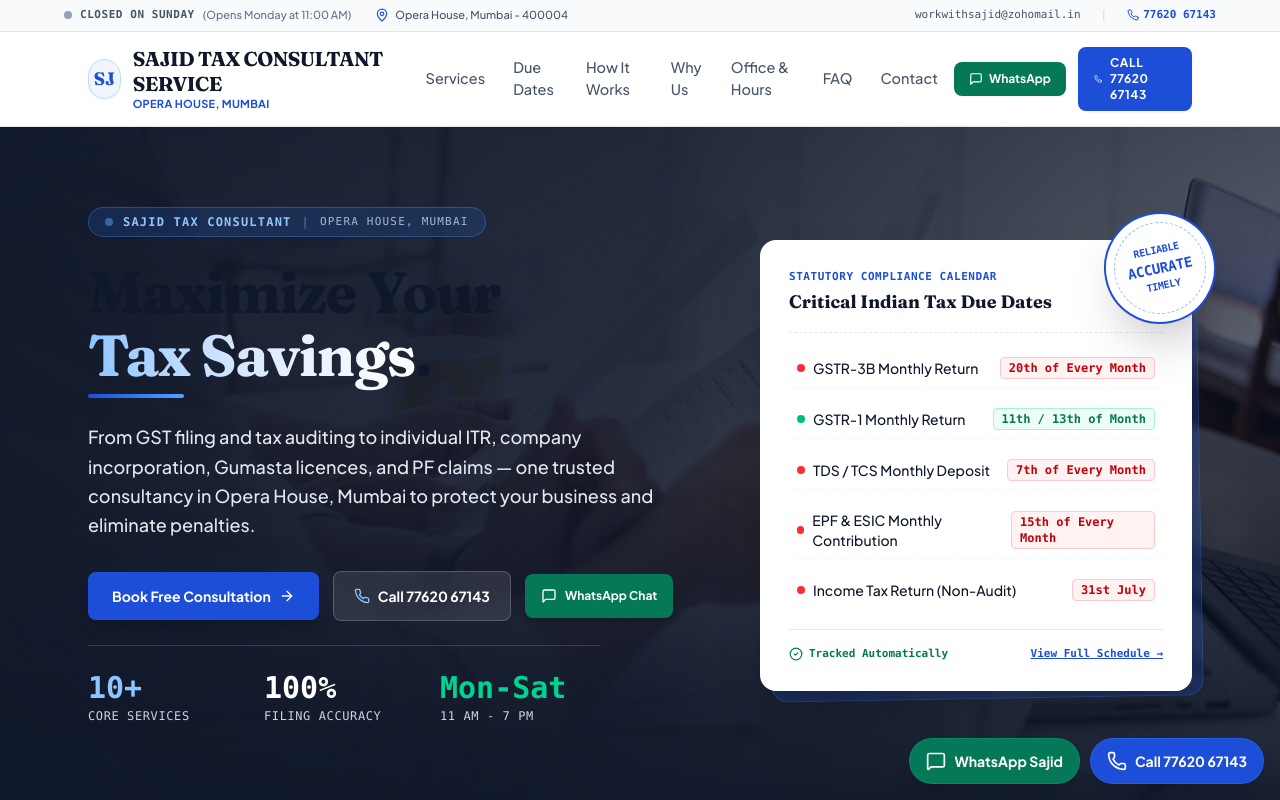
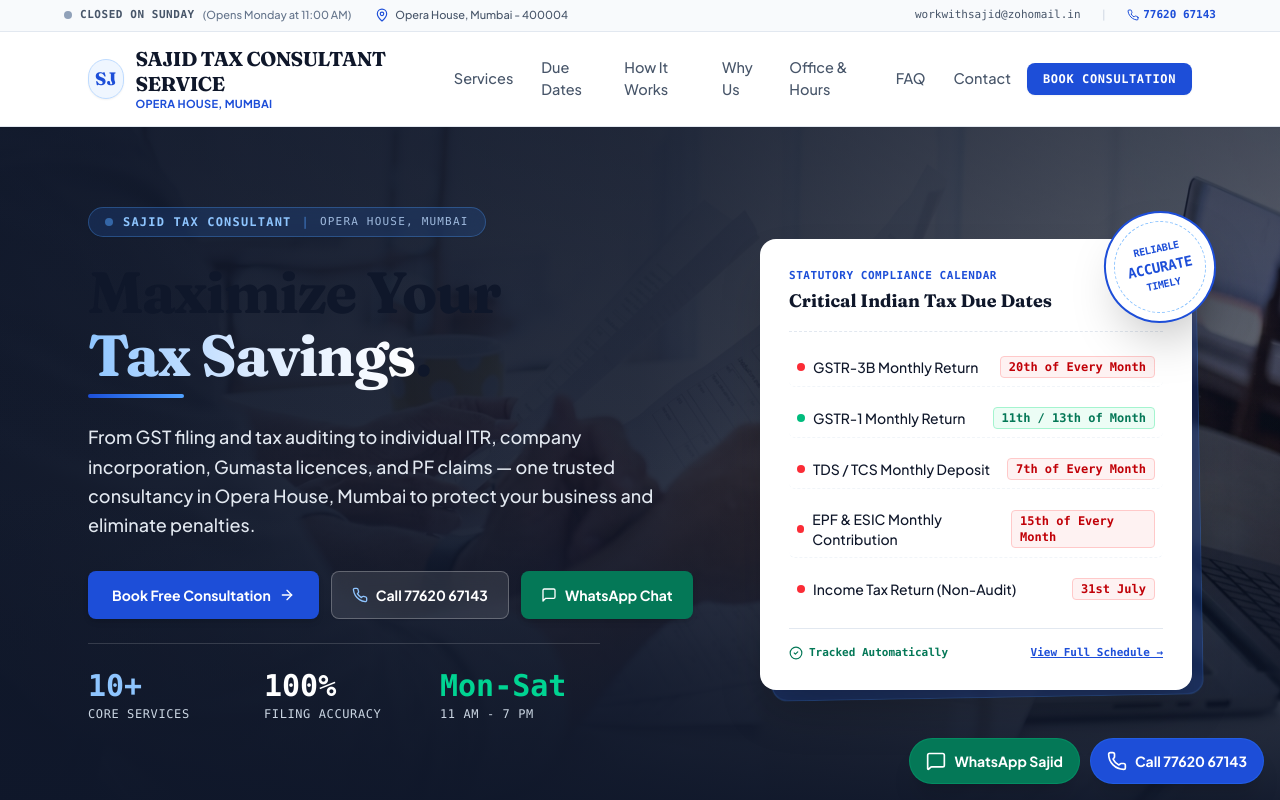
Before and after one commit to Sajidtax/SAJID-TAX-CONSULTANT-SERVICE, a React (Vite) app: page / in a window 1280 px wide. Shown: the top 800 px of the page. Built offline with nearby package versions, Linux system fonts and the light colour scheme.

Commit message:
style(header,hero): remove clumsy header buttons and arrange hero buttons with uniform height and whitespace-nowrap

```diff
--- a/src/components/Header.tsx
+++ b/src/components/Header.tsx
@@ -75,23 +75,13 @@
           <a href="#contact" className="hover:text-[#1d4ed8] transition-colors py-1">Contact</a>
         </nav>
 
-        {/* Fast Action Buttons */}
-        <div className="hidden sm:flex items-center gap-3">
+        {/* Single Sleek Desktop CTA */}
+        <div className="hidden lg:flex items-center">
           <a
-            href={`https://wa.me/${BUSINESS_INFO.phoneClean.replace('+', '')}?text=Hello%20Sajid%20Tax%20Consultant,%20I%20need%20assistance%20with%20accounting%20and%20tax%20services.`}
-            target="_blank"
-            rel="noopener noreferrer"
-            className="inline-flex items-center gap-1.5 px-3.5 py-2 text-xs font-semibold rounded-lg bg-[#047857] text-white hover:bg-[#065f46] transition-all shadow-xs border border-emerald-700/20"
+            href="#contact"
+            className="whitespace-nowrap inline-flex items-center justify-center px-4 py-2 text-xs font-mono font-bold uppercase tracking-wider rounded-lg bg-[#1d4ed8] text-white hover:bg-[#1e40af] transition-all shadow-xs"
           >
-            <MessageSquareIcon className="w-3.5 h-3.5" />
-            <span>WhatsApp</span>
-          </a>
-          <a
-            href={`tel:${BUSINESS_INFO.phoneClean}`}
-            className="inline-flex items-center gap-2 px-4 py-2 text-xs font-bold uppercase tracking-wider rounded-lg bg-[#1d4ed8] text-white hover:bg-[#1e40af] transition-all shadow-xs"
-          >
-            <PhoneIcon className="w-3.5 h-3.5" />
-            <span>Call {BUSINESS_INFO.phone}</span>
+            <span>Book Consultation</span>
           </a>
         </div>
 
--- a/src/components/Hero.tsx
+++ b/src/components/Hero.tsx
@@ -50,11 +50,11 @@
               From GST filing and tax auditing to individual ITR, company incorporation, Gumasta licences, and PF claims — one trusted consultancy in Opera House, Mumbai to protect your business and eliminate penalties.
             </p>
 
-            {/* Quick Action Buttons */}
-            <div className="flex flex-wrap items-center gap-3.5 pt-2">
+            {/* Quick Action Buttons - Harmonious, uniform height, perfectly aligned */}
+            <div className="flex flex-col sm:flex-row flex-wrap items-stretch sm:items-center gap-3 pt-2">
               <a
                 href="#contact"
-                className="inline-flex items-center justify-center gap-2 px-6 py-3.5 rounded-lg bg-[#1d4ed8] text-white font-bold text-sm hover:bg-[#1e40af] transition-all shadow-lg hover:shadow-xl hover:-translate-y-0.5"
+                className="h-12 px-6 rounded-lg bg-[#1d4ed8] hover:bg-[#1e40af] text-white font-bold text-sm flex items-center justify-center gap-2 transition-all shadow-md hover:shadow-lg hover:-translate-y-0.5 whitespace-nowrap"
               >
                 <span>Book Free Consultation</span>
                 <ArrowRightIcon className="w-4 h-4" />
@@ -62,7 +62,7 @@
 
               <a
                 href={`tel:${BUSINESS_INFO.phoneClean}`}
-                className="inline-flex items-center justify-center gap-2 px-5 py-3.5 rounded-lg border border-white/20 text-white bg-white/10 hover:bg-white/20 backdrop-blur-md font-bold text-sm transition-all shadow-xs"
+                className="h-12 px-5 rounded-lg border border-white/25 text-white bg-white/10 hover:bg-white/20 backdrop-blur-md font-semibold text-sm flex items-center justify-center gap-2 transition-all shadow-xs hover:-translate-y-0.5 whitespace-nowrap"
               >
                 <PhoneIcon className="w-4 h-4 text-blue-300" />
                 <span>Call {BUSINESS_INFO.phone}</span>
@@ -72,7 +72,7 @@
                 href={`https://wa.me/${BUSINESS_INFO.phoneClean.replace('+', '')}?text=Hello%20Sajid%20Tax%20Consultant,%20I%20would%20like%20to%20consult%20regarding%20tax%20and%20accounting%20services.`}
                 target="_blank"
                 rel="noopener noreferrer"
-                className="inline-flex items-center justify-center gap-2 px-4 py-3.5 rounded-lg bg-[#047857] hover:bg-[#065f46] text-white font-semibold text-xs transition-all shadow-md"
+                className="h-12 px-5 rounded-lg bg-[#047857] hover:bg-[#065f46] text-white font-semibold text-sm flex items-center justify-center gap-2 transition-all shadow-md hover:-translate-y-0.5 whitespace-nowrap"
               >
                 <MessageSquareIcon className="w-4 h-4 text-white" />
                 <span>WhatsApp Chat</span>
```
